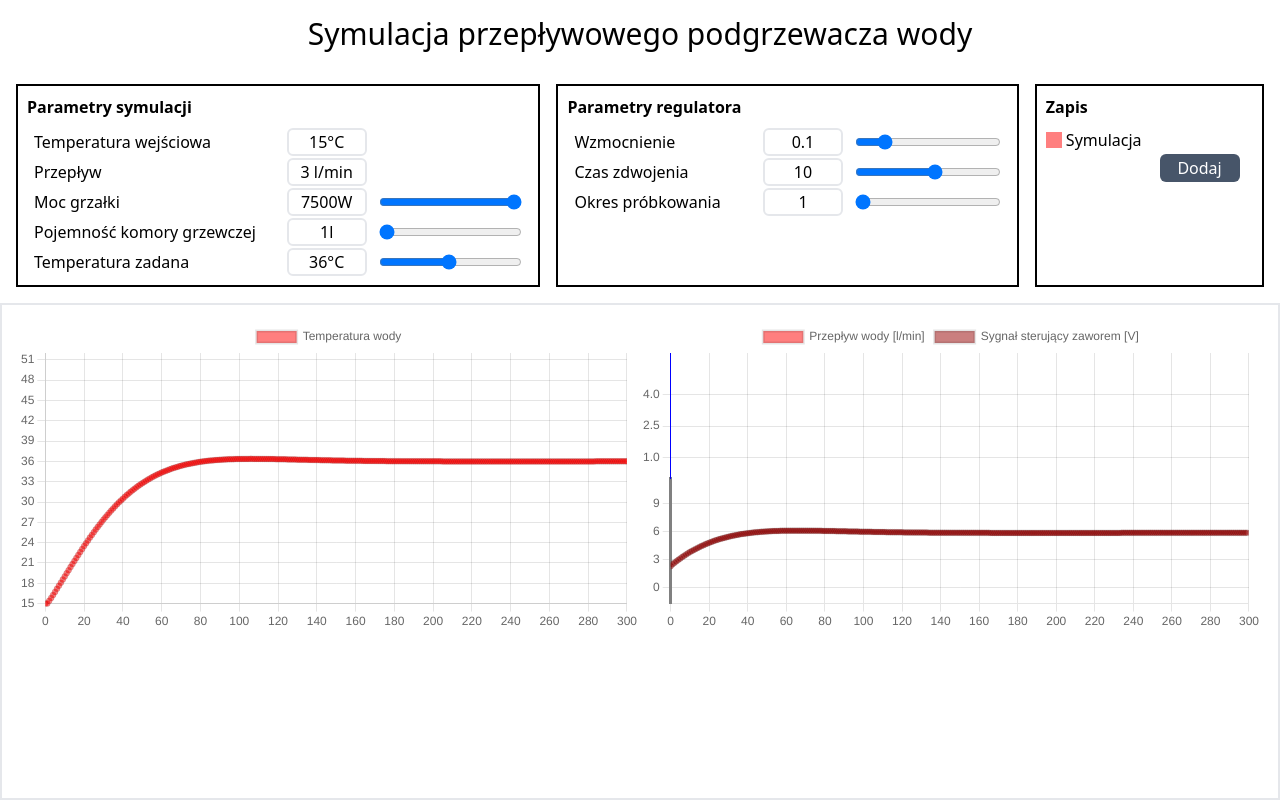
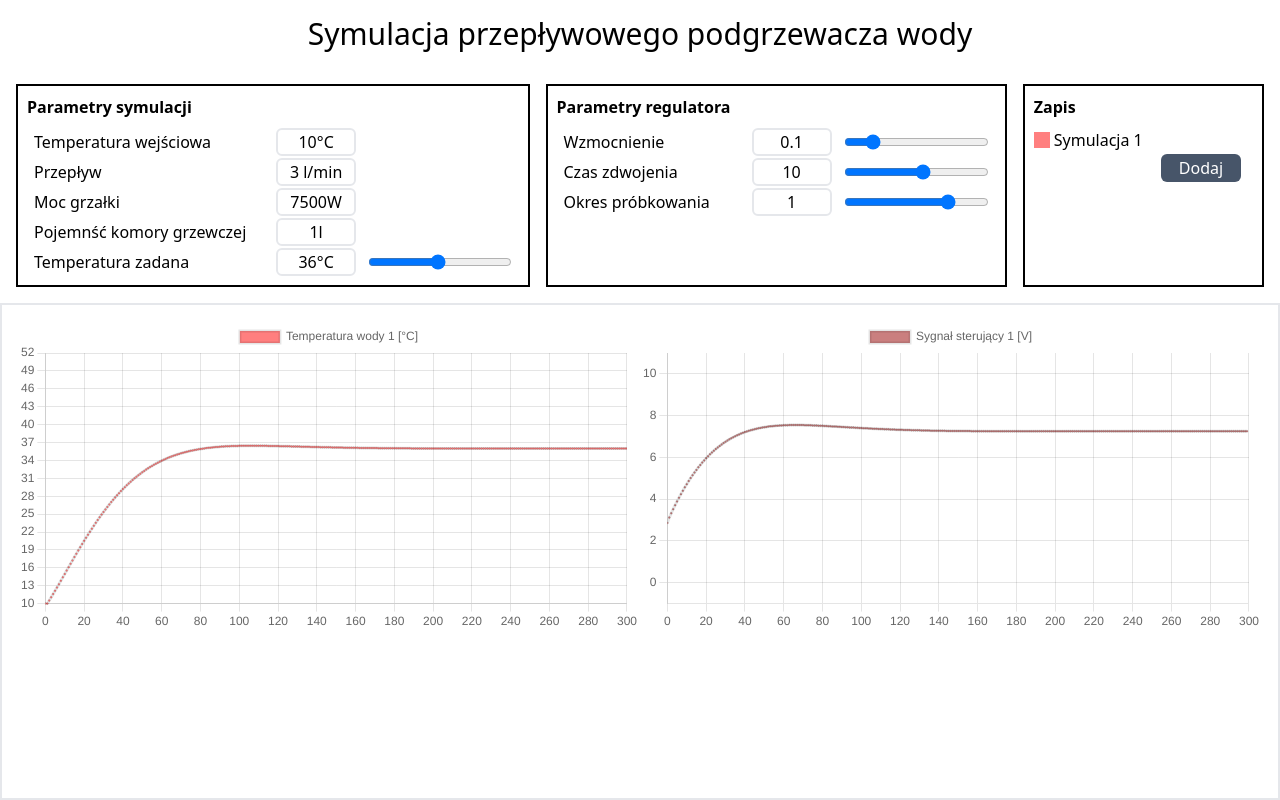
Before and after one commit to mit3r/PodstawyAutomatyki, a React (Vite) app: page / in a window 1280 px wide. Built offline with nearby package versions, Linux system fonts and the light colour scheme.

Commit message:
Limiting number of variables

```diff
--- a/src/App.tsx
+++ b/src/App.tsx
@@ -46,7 +46,7 @@ function App() {
     Tp: 1,
     Ti: 10, //500
     Q: 3 / 60 / 1000,
-    Tin: 15,
+    Tin: 10,
   });
 
   const dispatch = <N extends keyof IWHSimParams>(name: N, value: number) =>
@@ -75,11 +75,7 @@ function App() {
 
       <div className="flex border-2 p-4 h-full">
         <WaterTempGraph temps={[data.Tout, ...graphs.map((v) => v.Tout)]} time={data.Time} />
-        <ControlSignalGraph
-          flows={[...graphs.map((v) => v.Qout), data.Qout]}
-          signals={[...graphs.map((v) => v.U), data.U]}
-          time={data.Time}
-        />
+        <ControlSignalGraph signals={[data.U, ...graphs.map((v) => v.U)]} time={data.Time} />
       </div>
     </div>
   );
--- a/src/Components/ControlSignalGraph.tsx
+++ b/src/Components/ControlSignalGraph.tsx
@@ -1,11 +1,7 @@
 import Graph from "../Graphs/Graph";
-import { Colors, ColorsDark } from "./Contants";
+import { ColorsDark } from "./Contants";
 
-export default function WaterTempGraph(props: {
-  flows: number[][];
-  signals: number[][];
-  time: number[];
-}) {
+export default function WaterTempGraph(props: { signals: number[][]; time: number[] }) {
   return (
     <div className="w-1/2 flex justify-center">
       <Graph
@@ -29,17 +25,7 @@ export default function WaterTempGraph(props: {
                 min: 0,
                 max: 10,
                 ticks: { stepSize: 1 },
-                border: { color: "rgba(128, 128,128, 1)", width: 3 },
                 offset: true,
-              },
-              y1: {
-                min: 1,
-                max: 5,
-                ticks: { stepSize: 0.5 },
-                type: "linear",
-                stack: "demo",
-                offset: true,
-                border: { color: "rgba(0, 0, 255, 1)" },
               },
             },
             plugins: {
@@ -48,13 +34,11 @@ export default function WaterTempGraph(props: {
                 intersect: false,
                 callbacks: {
                   title: () => "",
-                  label: (item) => {
-                    if (Math.floor(item.datasetIndex / props.signals.length))
-                      return ` ${item.parsed.y.toFixed(2)} [l/min]`;
-                    else return ` ${item.parsed.y.toFixed(2)} [V]`;
-                  },
+                  label: (item) => ` ${item.parsed.y.toFixed(2)} [V]`,
                   footer: (items) =>
-                    ` ${Math.floor(items[0].parsed.x / 60)} min ${items[0].parsed.x % 60} sec`,
+                    ` ${Math.floor(items[0].parsed.x / 60)} min ${Math.round(
+                      items[0].parsed.x % 60
+                    )} sec`,
                 },
               },
             },
@@ -62,17 +46,11 @@ export default function WaterTempGraph(props: {
           data: {
             labels: props.time,
             datasets: [
-              ...props.flows.map((d, i) => ({
-                backgroundColor: Colors[i],
-                label: "Przepływ wody [l/min]",
-                data: d,
-                yAxisID: "y1",
-              })),
-
               ...props.signals.map((s, i) => ({
                 backgroundColor: ColorsDark[i],
-                label: "Sygnał sterujący zaworem [V]",
+                label: `Sygnał sterujący ${i + 1} [V]`,
                 data: s,
+                radius: 1,
               })),
             ],
           },
--- a/src/Components/LoadSavePanel.tsx
+++ b/src/Components/LoadSavePanel.tsx
@@ -23,7 +23,7 @@ export default function LoadSavePanel(props: {
                   backgroundColor: Colors[0],
                 }}
               ></div>
-              Symulacja
+              Symulacja 1
             </td>
             {/* <td>
                 <button
@@ -44,7 +44,7 @@ export default function LoadSavePanel(props: {
                     backgroundColor: Colors[i + 1],
                   }}
                 ></div>
-                Symulacja {i + 1}
+                Symulacja {i + 2}
               </td>
               <td>
                 <button
--- a/src/Components/RegulationParams.tsx
+++ b/src/Components/RegulationParams.tsx
@@ -3,8 +3,8 @@ import SliderInput from "../Inputs/SliderInput";
 
 const variables: Partial<Record<keyof IWHSimParams, number[]>> = {
   Kp: [0.01, 0.1, 0.5, 1, 2, 5, 10], // Wzmocnienie
-  Tp: [1, 5, 10, 20, 50], // Okres próbkowania
   Ti: [0.25, 0.5, 1, 2, 5, 10, 50, 100, 500, 1000], // Czas zdwojenia
+  Tp: [0.125, 0.25, 0.5, 1, 5], // Okres próbkowania
 };
 
 type VariableName = keyof IWHSimParams;
--- a/src/Components/SimulationParams.tsx
+++ b/src/Components/SimulationParams.tsx
@@ -1,5 +1,6 @@
 import { IWHSimParams } from "../Simulation";
 import SliderInput from "../Inputs/SliderInput";
+import NoInput from "../Inputs/NoInput";
 
 const variables: Partial<Record<keyof IWHSimParams, number[]>> = {
   Tset: new Array(36).fill(0).map((_, i) => 19 + i), // Temperatura zadana
@@ -27,22 +28,21 @@ export default function RegulationParams(props: {
             [
               ["Tin", "Temperatura wejściowa", "°C", (v: number) => v],
               ["Q", "Przepływ", " l/min", (v: number) => v * 60 * 1000],
+              ["Pmax", "Moc grzałki", "W", (v: number) => v],
+              ["V", "Pojemnść komory grzewczej", "l", (v: number) => v],
             ] as const
           ).map(([name, label, postfix, conv]) => (
             <tr key={label}>
               <td className="px-2 text-nowrap">{label}</td>
               <td className="px-2 ">
-                <div className="w-20 rounded-md text-center border-2">
-                  {conv(props.params[name as VariableName] ?? 0)}
-                  {postfix}
-                </div>
+                <NoInput value={conv(props.params[name as VariableName] ?? 0)} postfix={postfix} />
               </td>
             </tr>
           ))}
 
-          {[
-            ["Pmax", "Moc grzałki", "W"],
-            ["V", "Pojemność komory grzewczej", "l"],
+          {/* {[
+            // ["Pmax", "Moc grzałki", "W"],
+            // ["V", "Pojemnść komory grzewczej", "l"],
           ].map(([name, label, postfix]) => (
             <tr key={name}>
               <td className="px-2 text-nowrap">{label}</td>
@@ -55,7 +55,7 @@ export default function RegulationParams(props: {
                 />
               </td>
             </tr>
-          ))}
+          ))} */}
 
           <tr>
             <td className="px-2 text-nowrap">Temperatura zadana</td>
--- a/src/Components/WaterTempGraph.tsx
+++ b/src/Components/WaterTempGraph.tsx
@@ -38,7 +38,9 @@ export default function WaterTempGraph(props: { temps: number[][]; time: number[
                   title: () => "",
                   label: (item) => ` ${item.parsed.y.toFixed(2)}°C`,
                   footer: (items) =>
-                    ` ${Math.floor(items[0].parsed.x / 60)} min ${items[0].parsed.x % 60} sec`,
+                    ` ${Math.floor(items[0].parsed.x / 60)} min ${Math.round(
+                      items[0].parsed.x % 60
+                    )} sec`,
                 },
               },
             },
@@ -48,8 +50,11 @@ export default function WaterTempGraph(props: { temps: number[][]; time: number[
             labels: props.time,
             datasets: props.temps.map((d, i) => ({
               backgroundColor: Colors[i],
-              label: "Temperatura wody",
+              label: `Temperatura wody ${i + 1} [°C]`,
               data: d,
+              fill: false,
+              radius: 1,
+              // borderWidth: 0.2,
             })),
           },
         }}
--- /dev/null
+++ b/src/Inputs/NoInput.tsx
@@ -0,0 +1,8 @@
+export default function NoInput(props: { value: number; postfix: string }) {
+  return (
+    <div className="w-20 rounded-md text-center border-2">
+      {props.value}
+      {props.postfix}
+    </div>
+  );
+}
```
